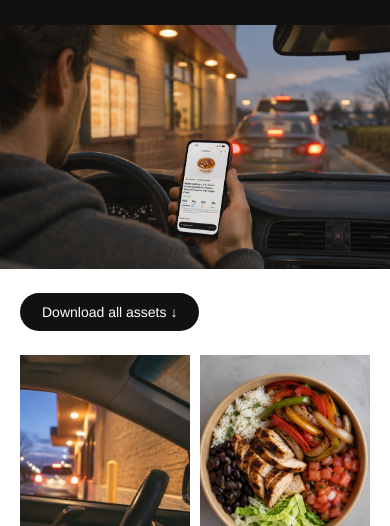
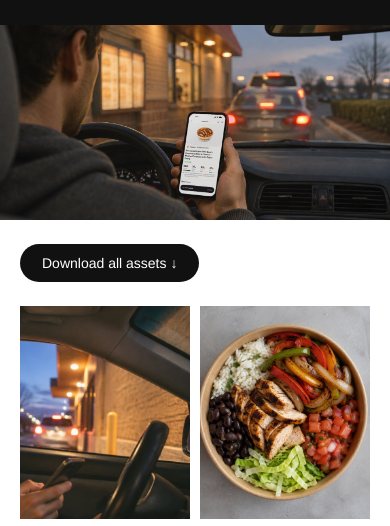
Before and after one commit to JU1CYCOOP/cheatcode-site, a plain HTML site: page press/index.html in a window 390 px wide. Shown: the part 281-807 px from the top of the page. Drawn offline with Linux system fonts and the light colour scheme.

Commit message:
Shorter press hero

```diff
--- a/press/index.html
+++ b/press/index.html
@@ -21,7 +21,7 @@ header{background:#111;color:#fff;display:grid;grid-template-columns:1fr 2fr;gap
 header .meta{font-size:14px;line-height:1.6}
 header .meta button{background:none;border:0;color:#fff;font:inherit;padding:0;cursor:pointer}
 header h1{margin:0;font-weight:500;font-size:57px;line-height:1;letter-spacing:-.01em;max-width:900px}
-.hero{display:block;width:100%;aspect-ratio:12/5;object-fit:cover;object-position:50% 52%}
+.hero{display:block;width:100%;aspect-ratio:3/1;max-height:58vh;object-fit:cover;object-position:50% 69%}
 .assets{padding:32px 40px}
 .pill{display:inline-flex;align-items:center;gap:8px;background:#111;color:#fff;border-radius:999px;padding:11px 22px;font-size:14px;font-weight:500;text-decoration:none}
 .media{display:grid;grid-template-columns:2fr 1fr;gap:48px;padding:0 40px 96px;align-items:start}
@@ -64,7 +64,7 @@ footer .legal{color:#8a8a8a;align-self:flex-end}
  .nav{padding:0 20px}.nav .links{display:none}.nav .right{margin-left:auto}
  header{grid-template-columns:1fr;padding:36px 20px 28px;gap:24px}
  header h1{font-size:36px;line-height:1.05;order:-1}
- .hero{aspect-ratio:16/10}
+ .hero{aspect-ratio:2/1}
  .assets{padding:24px 20px}
  .media{grid-template-columns:1fr;padding:0 20px 60px}
  .cols{grid-template-columns:repeat(2,1fr);gap:10px}
```
Also changed, not shown: press/launch/index.html (+2 -2 lines).
